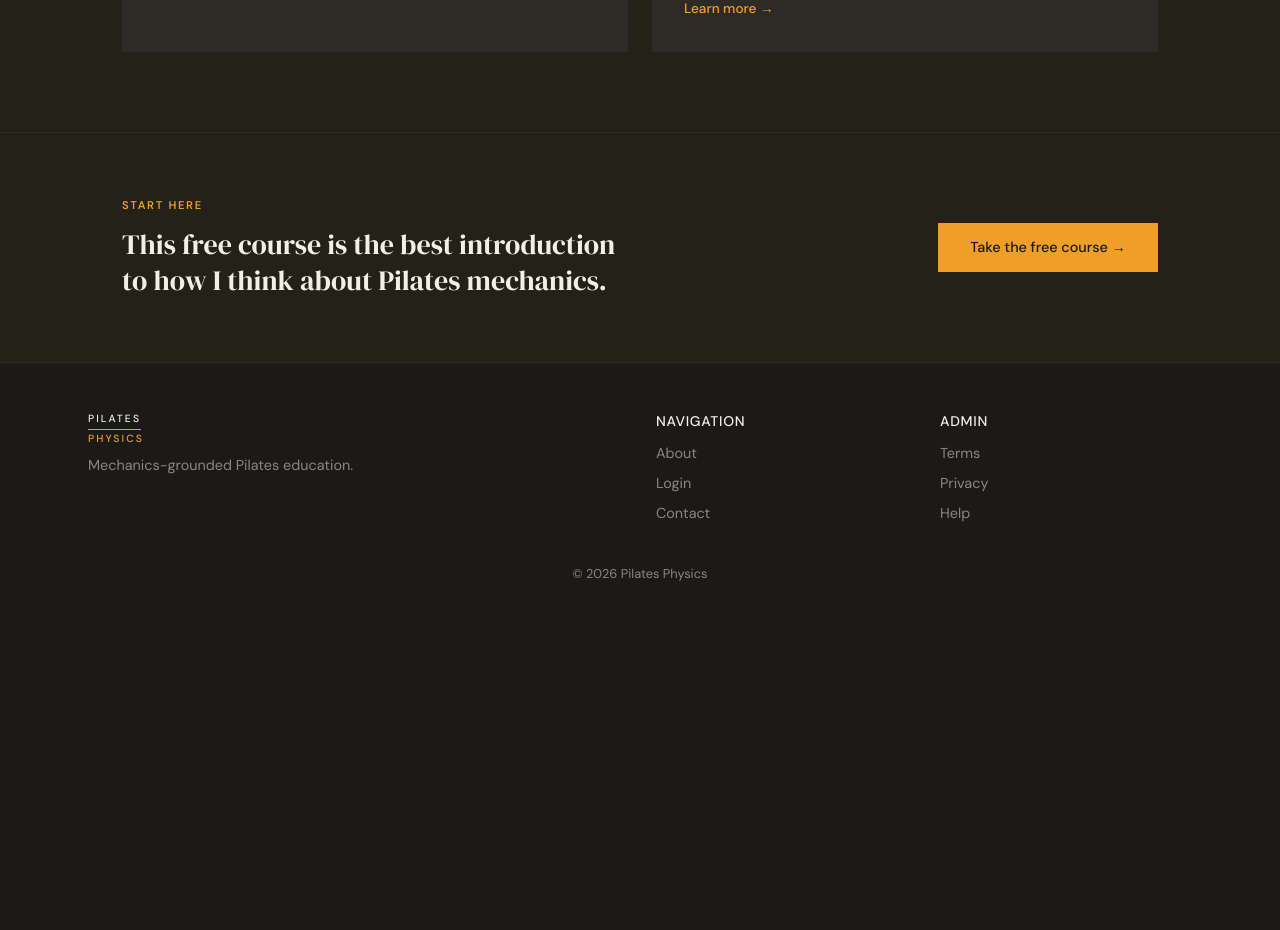
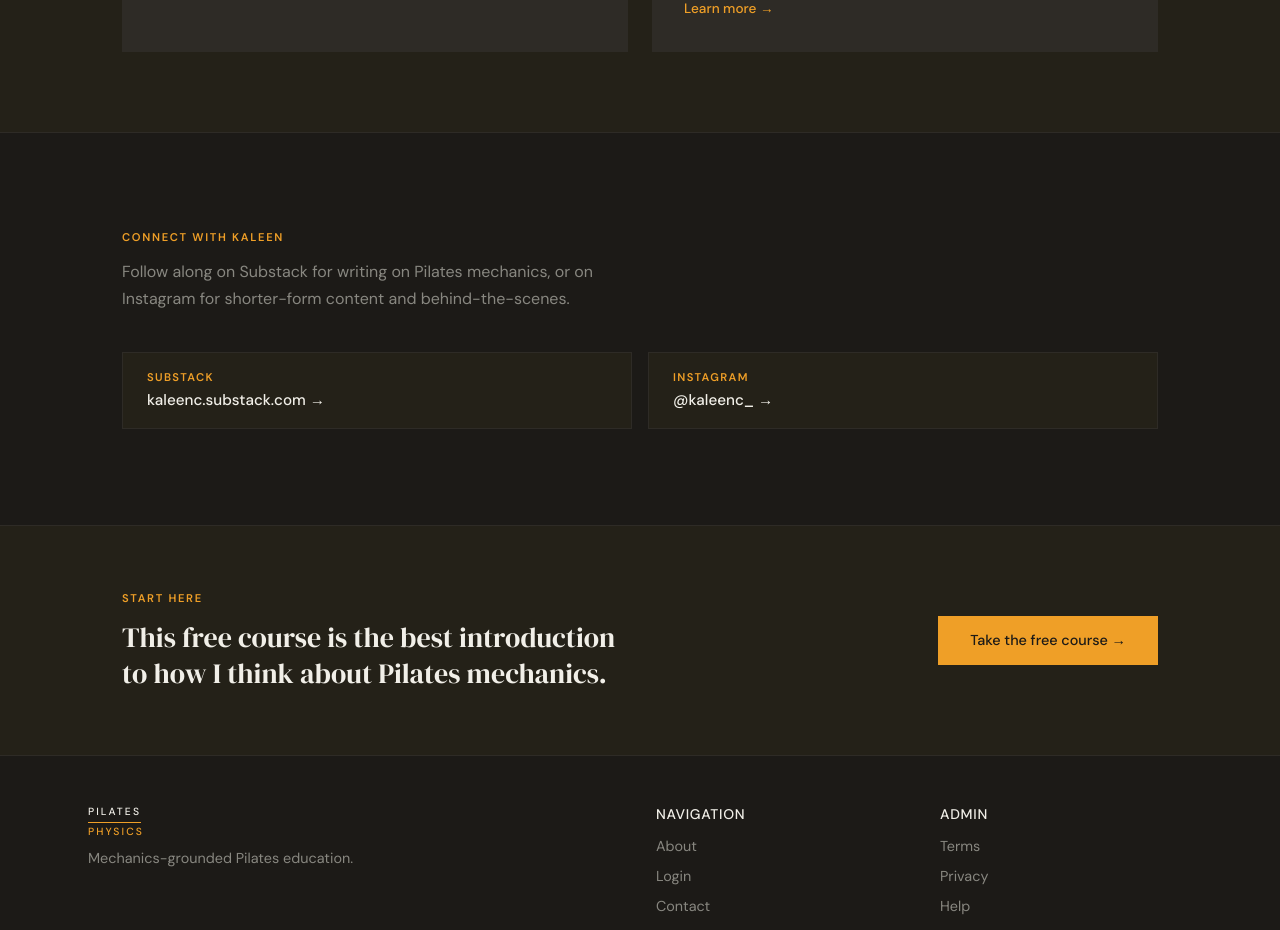
Before and after one commit to hyperdrive23482/pilates-physics, a React (Vite) app: page /about in a window 1280 px wide. Shown: the part 1880-2810 px from the top of the page. Before the commit the page ends 2511 px from the top, so only its background shows below. Built offline with nearby package versions, Linux system fonts and the light colour scheme; no server answers.

Commit message:
add connect with kaleen section

```diff
--- a/src/pages/About.jsx
+++ b/src/pages/About.jsx
@@ -315,6 +315,129 @@ export default function About() {
 
       <Rule />
 
+      {/* ── Connect with Kaleen ──────────────────────────────────────────── */}
+      <Section>
+        <div style={{ display: 'flex', flexDirection: 'column', gap: '2.5rem' }}>
+          <div>
+            <p
+              style={{
+                fontSize: '0.7rem',
+                fontWeight: '600',
+                letterSpacing: '0.15em',
+                textTransform: 'uppercase',
+                color: 'var(--color-accent)',
+                marginBottom: '0.75rem',
+              }}
+            >
+              Connect with Kaleen
+            </p>
+            <p
+              style={{
+                fontSize: '1rem',
+                lineHeight: '1.7',
+                color: 'var(--color-ink-muted)',
+                maxWidth: '520px',
+                margin: 0,
+              }}
+            >
+              Follow along on Substack for writing on Pilates mechanics, or on Instagram for
+              shorter-form content and behind-the-scenes.
+            </p>
+          </div>
+
+          <div
+            style={{ display: 'flex', gap: '1rem', flexWrap: 'wrap' }}
+            className="connect-links"
+          >
+            <a
+              href="https://kaleenc.substack.com"
+              target="_blank"
+              rel="noopener noreferrer"
+              style={{
+                display: 'flex',
+                alignItems: 'center',
+                gap: '0.75rem',
+                padding: '1rem 1.5rem',
+                background: 'var(--color-surface)',
+                border: '1px solid var(--color-rule)',
+                textDecoration: 'none',
+                flex: '1',
+                minWidth: '200px',
+              }}
+            >
+              <div>
+                <p
+                  style={{
+                    fontSize: '0.7rem',
+                    fontWeight: '600',
+                    letterSpacing: '0.12em',
+                    textTransform: 'uppercase',
+                    color: 'var(--color-accent)',
+                    margin: '0 0 0.2rem',
+                  }}
+                >
+                  Substack
+                </p>
+                <p
+                  style={{
+                    fontSize: '0.95rem',
+                    color: 'var(--color-ink)',
+                    margin: 0,
+                    fontWeight: '500',
+                  }}
+                >
+                  kaleenc.substack.com →
+                </p>
+              </div>
+            </a>
+
+            <a
+              href="https://www.instagram.com/kaleenc_"
+              target="_blank"
+              rel="noopener noreferrer"
+              style={{
+                display: 'flex',
+                alignItems: 'center',
+                gap: '0.75rem',
+                padding: '1rem 1.5rem',
+                background: 'var(--color-surface)',
+                border: '1px solid var(--color-rule)',
+                textDecoration: 'none',
+                flex: '1',
+                minWidth: '200px',
+              }}
+            >
+              <div>
+                <p
+                  style={{
+                    fontSize: '0.7rem',
+                    fontWeight: '600',
+                    letterSpacing: '0.12em',
+                    textTransform: 'uppercase',
+                    color: 'var(--color-accent)',
+                    margin: '0 0 0.2rem',
+                  }}
+                >
+                  Instagram
+                </p>
+                <p
+                  style={{
+                    fontSize: '0.95rem',
+                    color: 'var(--color-ink)',
+                    margin: 0,
+                    fontWeight: '500',
+                  }}
+                >
+                  @kaleenc_ →
+                </p>
+              </div>
+            </a>
+          </div>
+        </div>
+      </Section>
+
+      <Rule />
+
       {/* ── CTA strip ────────────────────────────────────────────────────── */}
       <section style={{ background: 'var(--color-accent-light)' }}>
         <div
```
